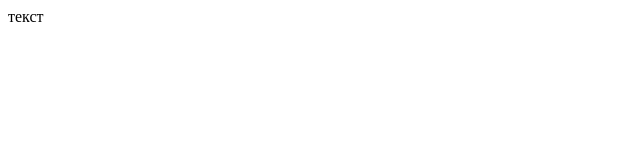
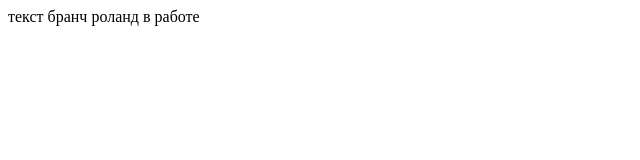
Before and after one commit to Bambr-name/new1, a plain HTML site: page index.html in a window 1280 px wide. Shown: the whole page, without its empty margins (0-640 px from the left). Drawn offline with Linux system fonts and the light colour scheme.

Commit message:
Changes for branch roland

```diff
--- a/index.html
+++ b/index.html
@@ -2,6 +2,8 @@
 <head>
 
 текст
+бранч роланд в работе
+
 
 </body>
 </head>
```
Also changed, not shown: 1 other file.
